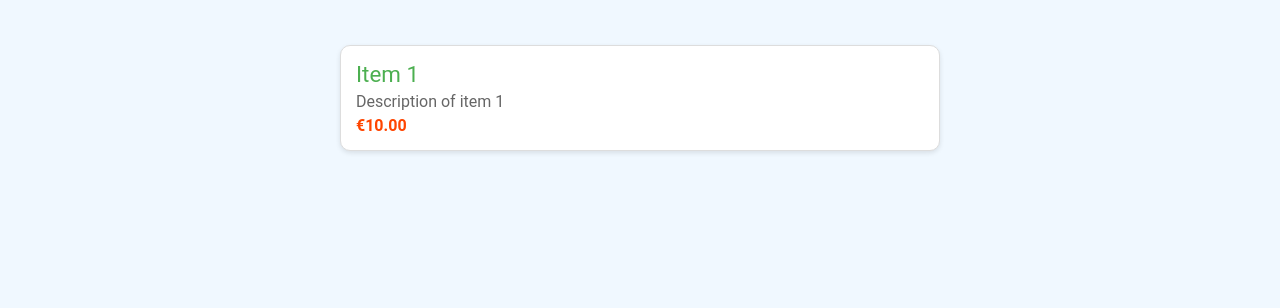
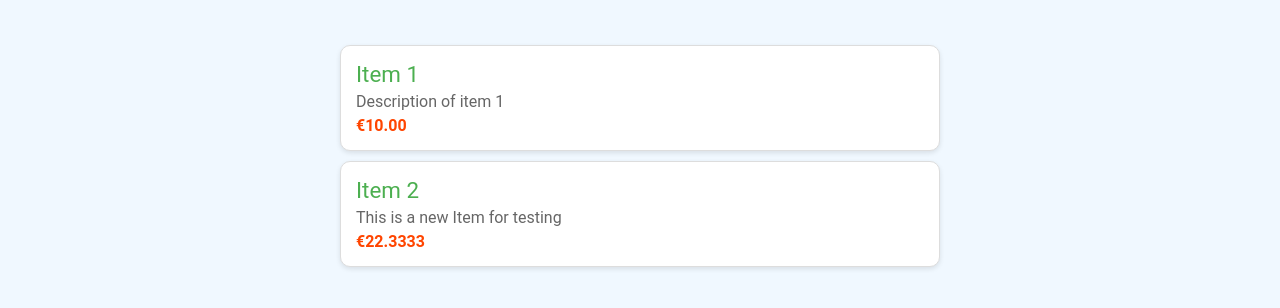
Before and after one commit to Arisamiga/wishlist, a website: page Website/index.html in a window 1280 px wide. Shown: the part 188-496 px from the top of the page. Drawn offline with Linux system fonts and the light colour scheme.

Commit message:
Added Item 2 to the wishlist

```diff
--- a/Website/index.html
+++ b/Website/index.html
@@ -20,7 +20,11 @@
             </li>
 
 
-        </ul>
+        <li class="wishlist-item">
+                <div class="item-name">Item 2</div>
+                <div class="item-description">This is a new Item for testing</div>
+                <div class="item-price">€22.3333</div>
+            </li></ul>
     </div>
     <script>
         function toggleDarkMode() {
```
